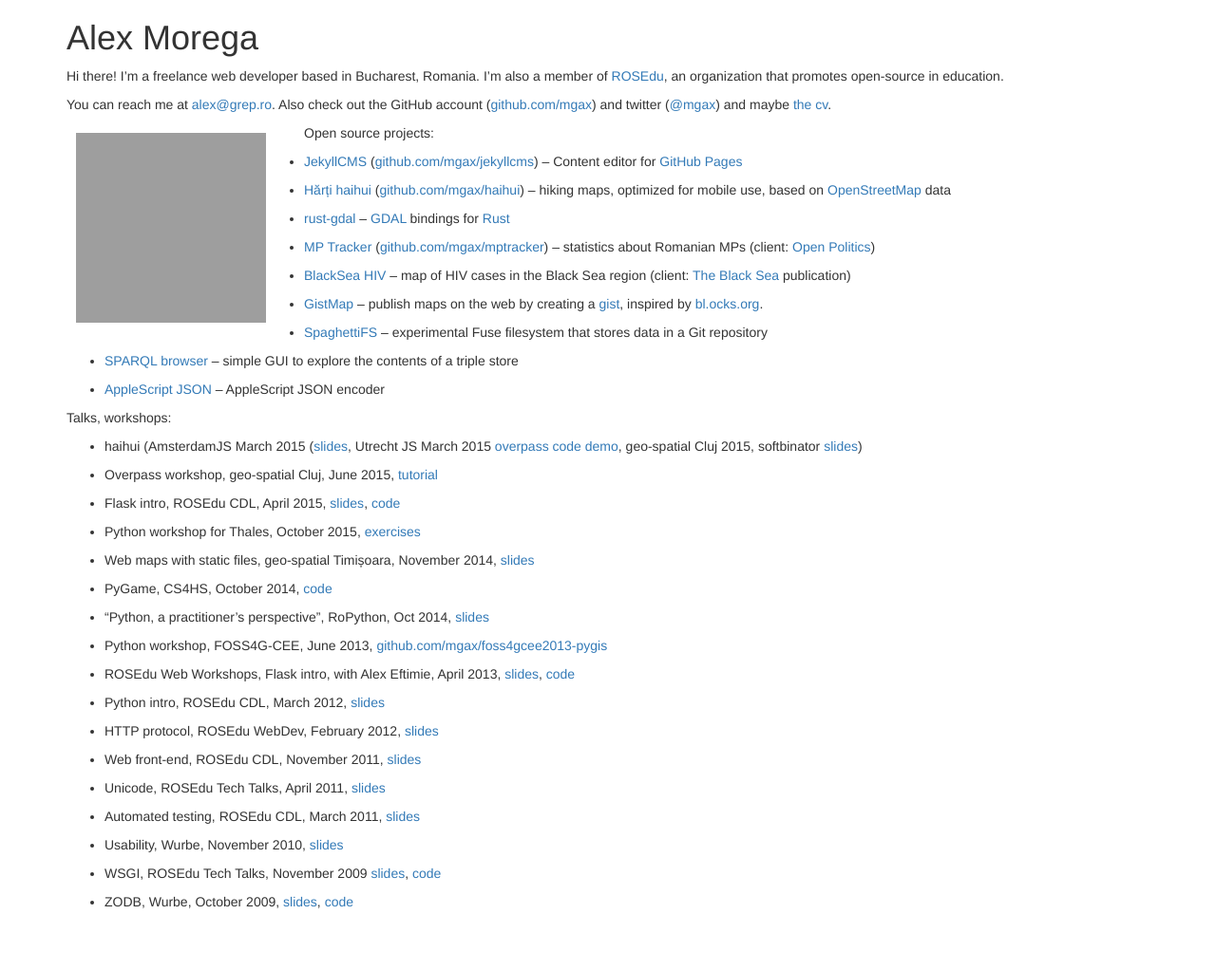
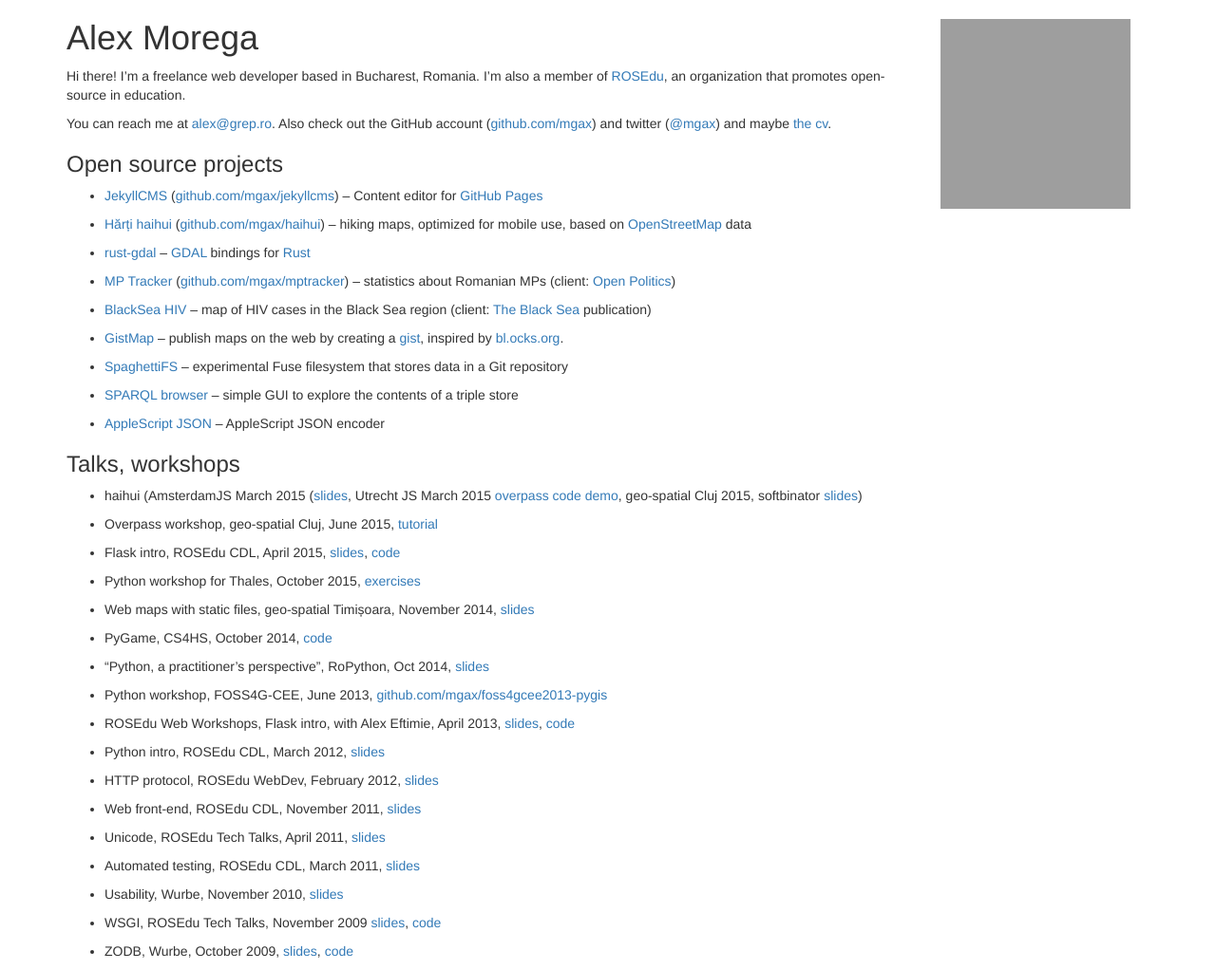
Before and after one commit to mgax/grep.ro, a Jekyll site: the page built from index.md, in a window 1280 px wide. Shown: the whole page at 95% size. Built offline with Jekyll 4.4.1, drawn with Linux system fonts in a browser that asks for light colours; nearby versions of some CDN libraries; before the commit the page ends 970 px from its top, so only the background shows below that; grey boxes are pictures that could not be loaded.

Commit message:
move the image, set some headlines

```diff
--- a/_layouts/default.html
+++ b/_layouts/default.html
@@ -5,7 +5,7 @@
 <meta name="viewport" content="width=device-width, initial-scale=1">
 <link rel="stylesheet" href="//cdnjs.cloudflare.com/ajax/libs/twitter-bootstrap/3.2.0/css/bootstrap.min.css">
 <style>
-.container > p > img { display: block; float: left; margin: 10px 40px 10px 10px; }
+.container > p > img { display: block; float: right; margin: 20px; }
 </style>
 
 <body>
--- a/index.md
+++ b/index.md
@@ -2,6 +2,8 @@
 layout: default
 title: Alex Morega
 ---
+![](https://secure.gravatar.com/avatar/3cedacd1954b723b4f88ea7e3675bc40?s=200)
+
 # Alex Morega
 
 Hi there! I'm a freelance web developer based in Bucharest,
@@ -13,10 +15,7 @@
 ([@mgax](https://twitter.com/mgax)) and maybe [the cv](cv.html).
 
 
-![](https://secure.gravatar.com/avatar/3cedacd1954b723b4f88ea7e3675bc40?s=200)
-
-
-Open source projects:
+### Open source projects
 
 * [JekyllCMS](http://jekyllcms.grep.ro)
   ([github.com/mgax/jekyllcms](https://github.com/mgax/jekyllcms)) – Content
@@ -51,7 +50,8 @@
 * [AppleScript JSON](https://github.com/mgax/applescript-json) – AppleScript
   JSON encoder
 
-Talks, workshops:
+
+### Talks, workshops
 
 * haihui (AmsterdamJS March 2015 ([slides](http://grep.ro/quickpub/amsterdamjs-haihui/haihui.pdf), Utrecht JS March 2015 [overpass code demo](https://github.com/mgax/utrechtjs-map), geo-spatial Cluj 2015, softbinator [slides](http://grep.ro/quickpub/softbinator-haihui/slides.pdf))
 
@@ -88,7 +88,6 @@
 * ZODB, Wurbe, October 2009, [slides](http://grep.ro/quickpub/wurbe25/slides/slides.pdf), [code](http://grep.ro/quickpub/wurbe25/demo/)
 
 
-
 <script>
   (function() {
     var m = ['x@gr', '.ro', 'ale', 'ep', 'lto', 'mai'];
```
